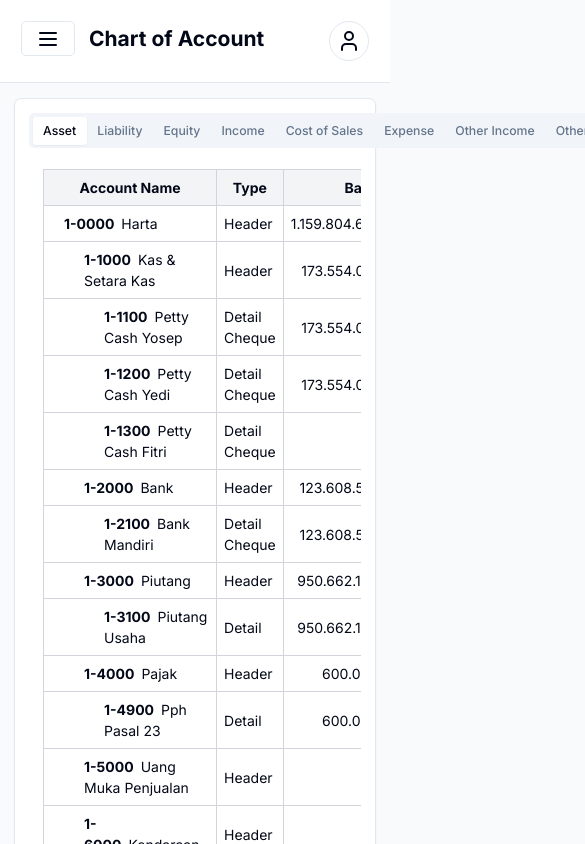
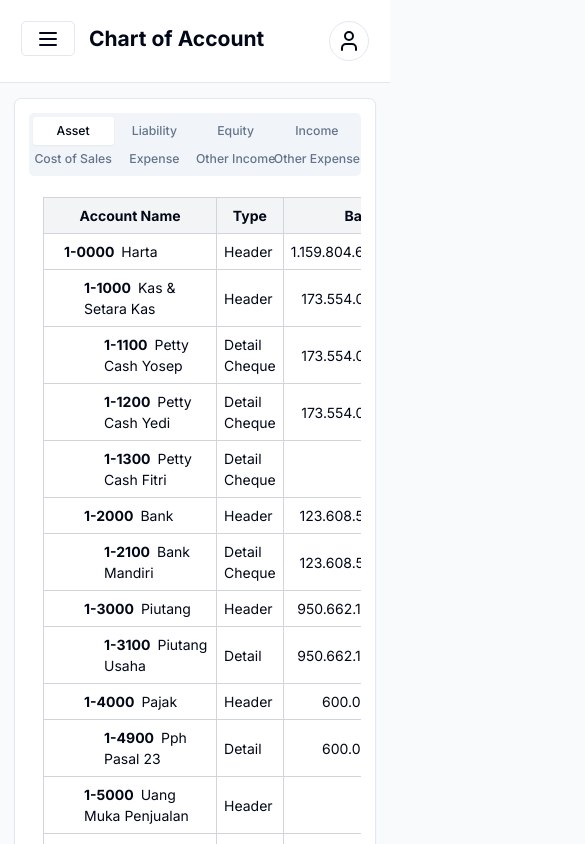
Before and after one commit to fadilmf/akuntansi-app, a Next.js app: page /chart-of-account in a window 390 px wide. Shown: the top 844 px of the page, 585 px wide, since content can reach past the window. Built offline with nearby package versions, Linux system fonts and the light colour scheme.

Commit message:
responsive chart of account page

```diff
--- a/src/app/(data-master)/chart-of-account/page.tsx
+++ b/src/app/(data-master)/chart-of-account/page.tsx
@@ -36,7 +36,7 @@ export default function ChartOfAccountPage() {
     <div className="p-4">
       <Card className="p-4">
         <Tabs defaultValue="asset" className="w-full">
-          <TabsList>
+          <TabsList className="grid grid-cols-4 lg:grid-cols-8 h-full">
             <TabsTrigger value="asset">Asset</TabsTrigger>
             <TabsTrigger value="liability">Liability</TabsTrigger>
             <TabsTrigger value="equity">Equity</TabsTrigger>
--- a/src/components/navigation/Sidebar.tsx
+++ b/src/components/navigation/Sidebar.tsx
@@ -57,7 +57,7 @@ export default function Sidebar({ isOpen, toggleSidebar }: any) {
 
   return (
     <div
-      className={`fixed z-50 h-screen flex flex-col w-full md:w-[300px] min-w-[300px] border-r min-h-screen p-4 gap-4 bg-white transition-transform transform ${
+      className={`fixed z-50 h-screen flex flex-col w-full lg:w-[300px] min-w-[300px] border-r min-h-screen p-4 gap-4 bg-white transition-transform transform ${
         isOpen ? "translate-x-0" : "-translate-x-full"
       }`}
     >
@@ -71,7 +71,7 @@ export default function Sidebar({ isOpen, toggleSidebar }: any) {
         </Link>
         <button
           onClick={toggleSidebar}
-          className="md:hidden font-bold text-xl flex justify-center "
+          className="lg:hidden font-bold text-xl flex justify-center "
         >
           ✕
         </button>
```
